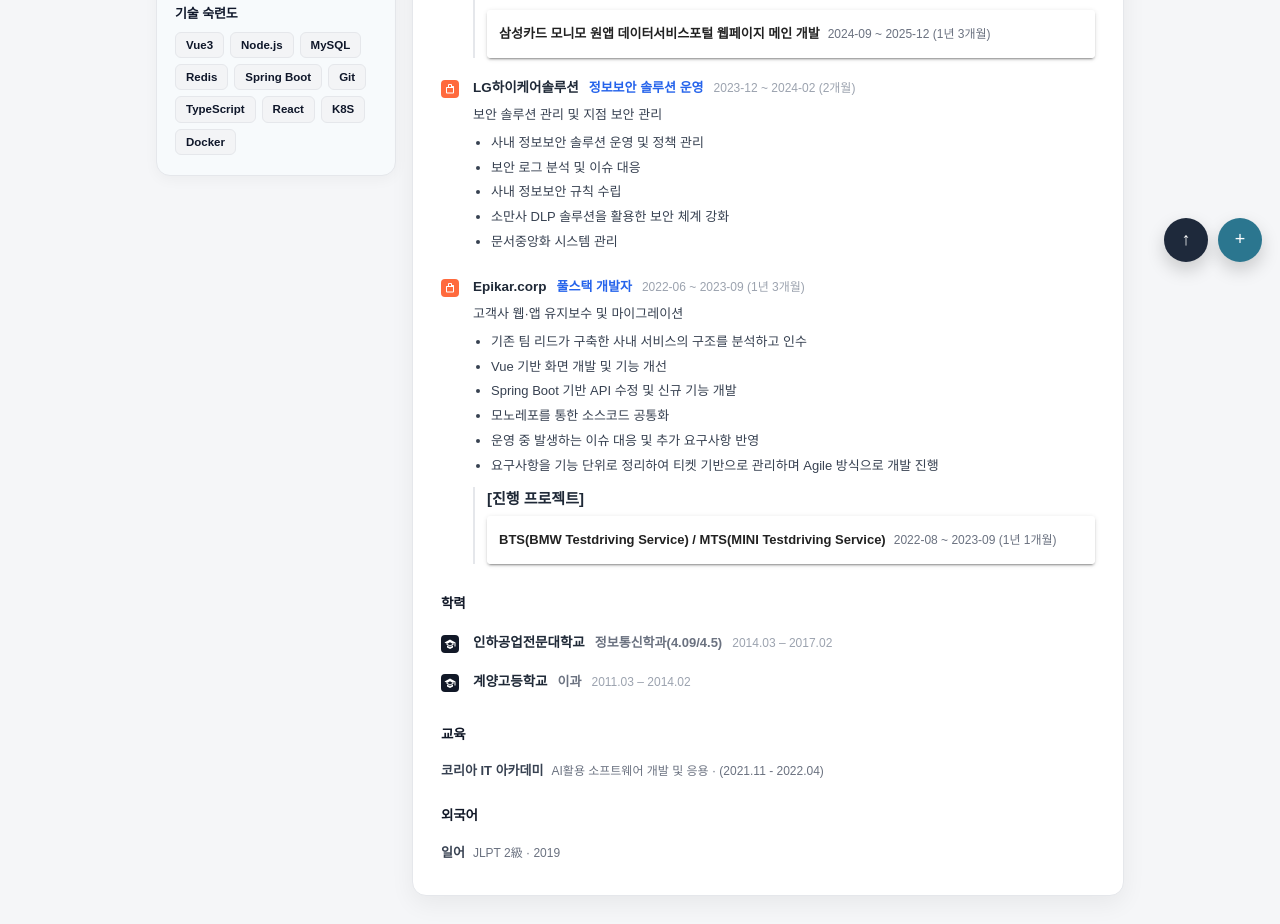
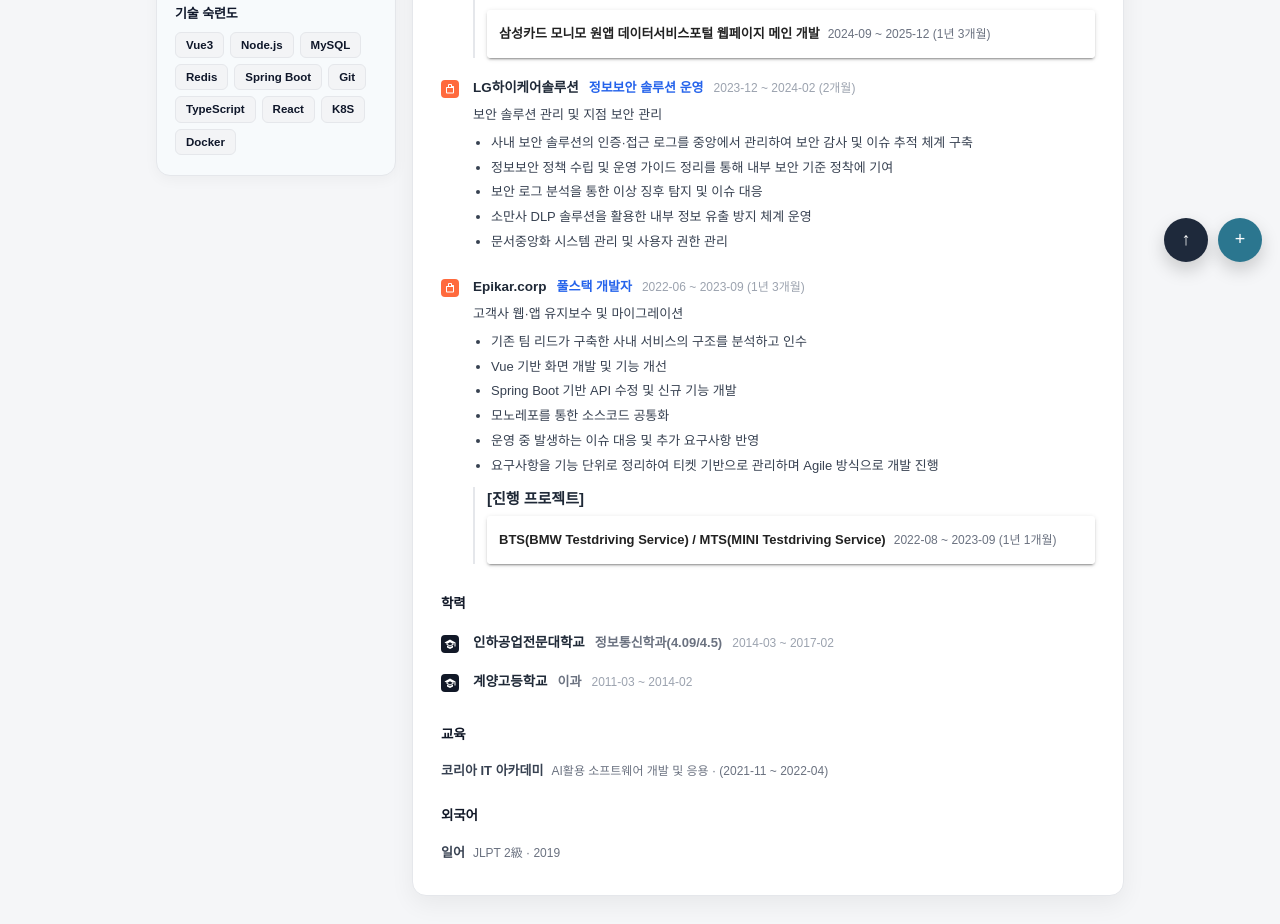
Before and after one commit to warwickjjing/resume, a Vue app: page / in a window 1280 px wide. Shown: the part 520-1444 px from the top of the page. Built offline with nearby package versions, Linux system fonts and the light colour scheme.

Commit message:
[REFACTOR] bullets 보강

```diff
--- a/src/App.vue
+++ b/src/App.vue
@@ -88,18 +88,10 @@
 
             <div v-if="exp.projects?.length" class="projects">
               <div class="project-label">[진행 프로젝트]</div>
-              <v-expansion-panels
-                multiple
+              <v-expansion-panels multiple
                 :model-value="pdfState ? exp.projects.map((_, idx) => idx) : (projectPanels[i] || [])"
-                @update:modelValue="val => projectPanels[i] = val"
-                class="project-panels"
-              >
-                <v-expansion-panel
-                  v-for="(p, pi) in exp.projects"
-                  :key="pi"
-                  :value="pi"
-                  class="project-panel"
-                >
+                @update:modelValue="val => projectPanels[i] = val" class="project-panels">
+                <v-expansion-panel v-for="(p, pi) in exp.projects" :key="pi" :value="pi" class="project-panel">
                   <v-expansion-panel-title>
                     <div class="project-title">
                       <span class="project-name">{{ p.name }}</span>
@@ -167,21 +159,11 @@
       <div class="fab-container" :class="{ 'fab-hidden': pdfState }" aria-label="빠른 이동">
         <button class="fab-btn fab-top" @click="scrollToTop" title="위로 가기">↑</button>
         <div class="fab-menu">
-          <button
-            class="fab-btn fab-plus"
-            @click="toggleFabMenu"
-            :aria-expanded="fabMenuOpen"
-            title="섹션 이동"
-          >
+          <button class="fab-btn fab-plus" @click="toggleFabMenu" :aria-expanded="fabMenuOpen" title="섹션 이동">
             +
           </button>
           <div v-if="fabMenuOpen" class="fab-list">
-            <button
-              v-for="sec in navSections"
-              :key="sec.id"
-              class="fab-list-item"
-              @click="scrollToSection(sec.id)"
-            >
+            <button v-for="sec in navSections" :key="sec.id" class="fab-list-item" @click="scrollToSection(sec.id)">
               {{ sec.label }}
             </button>
           </div>
@@ -389,25 +371,19 @@
           teamSize: '8명',
           involvement: '기획·설계 50% / 개발 70%',
           bullets: [
-            '삼성카드 모니모 원앱 데이터서비스포털 웹페이지 메인 개발',
-            '삼성과 연계되는 솔루션 사이에서 쿠키를 통한 중앙 인증·권한 게이트웨이 개발',
-            'JWT/Redis를 이용하여 사용자 인증 및 로그인 유지 관리',
-            'WebSocket를 통해 암호화 사용자 정보기반 로그인 방식 적용',
-            '권한/로그/배치 운영 도구 개발로 운영 효율 개선',
-            '프런트/백엔드 전반 개발 및 유지보수',
-            'PR을 통한 타 개발자 소스코드 리뷰 및 검수'
+            '삼성카드 모니모 원앱 내 데이터서비스포털의 메인 웹 페이지 설계 및 구현을 담당',
+            '포털을 단일 진입점(Single Entry Point)으로 구성하여 삼성 내부 시스템과 외부 솔루션을 연결하는 중앙 인증 허브(Authentication Gateway) 구조 설계',
+            '삼성 내부 인증 → 포털 인증 → 외부 솔루션 연계로 이어지는 다단계 인증 플로우를 정의하고 인증 책임을 단계별로 분리',
+            '포털에서 검증된 사용자에 대해 세션/토큰 기반 인증 정보를 발급하여 솔루션 간 신뢰 연계 구조(SSO 유사 구조) 구현',
+            'JWT와 Redis를 활용한 인증 정보 관리 및 로그인 세션 유지 전략 설계',
+            'WebSocket 기반 암호화 사용자 정보 전달 방식을 적용하여 로그인 보안성 강화',
+            '사용자 권한(Role/Policy)에 따라 접근 가능한 서비스·메뉴를 제어하는 권한 기반 접근 제어 체계 구현',
+            '권한·로그·배치 관리 도구를 직접 개발하여 운영 대응 시간 및 관리 비용 절감',
+            '프론트엔드(Vue3)부터 백엔드(Spring Boot)까지 전반적인 기능 개발 및 유지보수 담당',
+            'PR 기반 코드 리뷰 문화 정착을 통해 코드 품질과 팀 생산성 향상에 기여'
           ],
           stack: 'Vue3, TypeScript, Oracle, Redis, K8S, Spring Boot, Docker, Git',
-        },
-        // {
-        //   name: '검색/SEO 개선',
-        //   period: '2022.03 – 2023.06',
-        //   bullets: [
-        //     'SSR 도입 및 메타/스키마 마크업 적용',
-        //     '검색 노출 지표 개선 및 크롤링 오류 대응',
-        //   ],
-        //   stack: 'Vue3, TypeScript, Node.js, Google Search Console',
-        // },
+        }
       ],
     },
     {
@@ -417,22 +393,13 @@
       end: '2024-02',
       description: '보안 솔루션 관리 및 지점 보안 관리',
       highlights: [
-        '사내 정보보안 솔루션 운영 및 정책 관리',
-        '보안 로그 분석 및 이슈 대응',
-        '사내 정보보안 규칙 수립',
-        '소만사 DLP 솔루션을 활용한 보안 체계 강화',
-        '문서중앙화 시스템 관리'
+        '사내 보안 솔루션의 인증·접근 로그를 중앙에서 관리하여 보안 감사 및 이슈 추적 체계 구축',
+        '정보보안 정책 수립 및 운영 가이드 정리를 통해 내부 보안 기준 정착에 기여',
+        '보안 로그 분석을 통한 이상 징후 탐지 및 이슈 대응',
+        '소만사 DLP 솔루션을 활용한 내부 정보 유출 방지 체계 운영',
+        '문서중앙화 시스템 관리 및 사용자 권한 관리'
       ],
-      projects: [
-        // {
-        //   name: '사내 정보보안 규칙 수립',
-        //   period: calcPeriodYearsMonths('2023-12', '2024-02'),
-        //   teamSize: '2명',
-        //   involvement: '운영·정책 관리 30%',
-        //   bullets: ['개인정보 보호', '소만사 DLP 솔루션 관리', '문서중앙화 시스템 관리'],
-        //   stack: 'DLP API, 문서 중앙화',
-        // },
-      ],
+      projects: [],
     },
     {
       company: 'Epikar.corp',
@@ -455,11 +422,13 @@
           teamSize: '3명',
           involvement: '개발 45%',
           bullets: [
-            'BTS/MTS 딜러사 관리 웹페이지 제작',
-            'BTS/MTS 딜러사 관리 어플리케이션 제작',
-            '통계 관리 대시보드 제공',
-            '주 1회 KPT 회고 및 리뷰를 통해 개발 프로세스와 협업 방식을 지속적으로 개선',
-            '기존 Request/Response Map형식 → 객체 형식으로 전체 룰 적용'
+            '기존 팀 리드가 구축한 사내 서비스의 구조를 분석하고 신규 인력과 함께 인수·운영',
+            '기존 코드 구조 및 데이터 흐름을 파악하여 기능 수정 및 확장에 필요한 기술 문서 정리',
+            'Vue 기반 화면을 개선하고 사용자 요구사항을 반영한 신규 기능 개발',
+            'Spring Boot 기반 API 수정 및 기능 추가를 통해 서비스 안정성 확보',
+            '프론트엔드·백엔드 공통 모듈을 모노레포 형태로 관리하여 코드 중복 최소화',
+            '운영 중 발생하는 이슈를 원인 분석 후 재발 방지 관점에서 개선',
+            '요구사항을 기능 단위로 정리하여 티켓 기반으로 관리하며 Agile 방식으로 개발 진행'
           ],
           stack: 'Vue2, JavaScript, MySQL, Spring Boot, Jenkins, Docker',
         },
@@ -471,15 +440,13 @@
     {
       school: '인하공업전문대학교',
       major: '정보통신학과',
-      period: '2014.03 – 2017.02',
+      period: '2014-03 ~ 2017-02',
       grade: '4.09/4.5'
-      // note: '전문학사',
     },
     {
       school: '계양고등학교',
       major: '이과',
-      period: '2011.03 – 2014.02',
-      // note: '이과',
+      period: '2011-03 ~ 2014-02'
     },
   ],
 
@@ -508,7 +475,7 @@
   ],
 
   bootcamp: [
-    { name: '코리아 IT 아카데미', meta: 'AI활용 소프트웨어 개발 및 응용 · (2021.11 - 2022.04)' },
+    { name: '코리아 IT 아카데미', meta: 'AI활용 소프트웨어 개발 및 응용 · (2021-11 ~ 2022-04)' },
   ],
 })
 
@@ -1158,15 +1125,18 @@
     font-size: 13px;
   }
 
-  .org, .school {
+  .org,
+  .school {
     font-size: 13px;
   }
 
-  .role, .major {
+  .role,
+  .major {
     font-size: 12px;
   }
 
-  .desc, .bullets {
+  .desc,
+  .bullets {
     font-size: 12px;
   }
 
```
